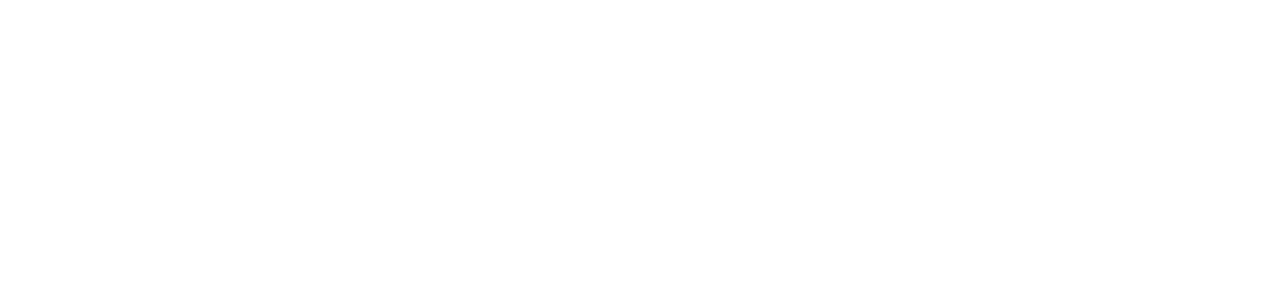
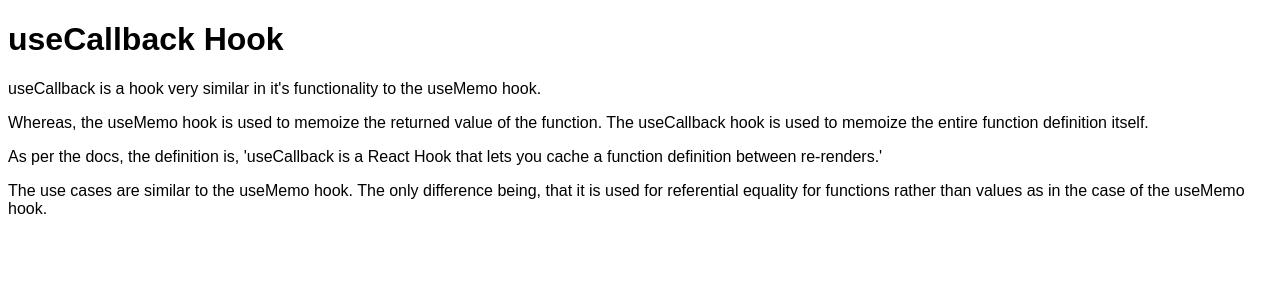
Before and after one commit to syedmustassim/React-Hooks-CheatSheet, a React (Create React App) app: page /usecallback in a window 1280 px wide. Before the commit this address had no page. Shown: the top 300 px of the page. Built offline with nearby package versions, Linux system fonts and the light colour scheme.

Commit message:
feat: useCallback added

```diff
--- a/src/Home.js
+++ b/src/Home.js
@@ -10,6 +10,9 @@
             <div>
                 <Link to="/usememo"> useMemo Hook </Link>
             </div>
+             <div>
+                <Link to="/usecallback"> useCallback Hook </Link>
+            </div>
         </div>
     )
 }
--- /dev/null
+++ b/src/Pages/UseCallbackPage.js
@@ -0,0 +1,15 @@
+
+
+const UseCallbackPage = () => {
+    return(
+        <div>
+            <h1> useCallback Hook </h1>
+            <p> useCallback is a hook very similar in it's functionality to the useMemo hook. </p>
+            <p> Whereas, the useMemo hook is used to memoize the returned value of the function. The useCallback hook is used to memoize the entire function definition itself. </p>
+            <p> As per the docs, the definition is, 'useCallback is a React Hook that lets you cache a function definition between re-renders.' </p>
+            <p> The use cases are similar to the useMemo hook. The only difference being, that it is used for referential equality for functions rather than values as in the case of the useMemo hook. </p>
+        </div>
+    )
+}
+
+export default UseCallbackPage;
--- a/src/Routes/AppRouter.js
+++ b/src/Routes/AppRouter.js
@@ -1,5 +1,6 @@
 import {Routes, Route} from "react-router-dom"
 import Home from "../Home"
+import UseCallbackPage from "../Pages/UseCallbackPage";
 import UseMemoPage from "../Pages/UseMemoPage";
 import UseRefPage from "../Pages/UseRefPage";
 import UseMemoOne from "../useMemo/UseMemoOne";
@@ -18,6 +19,7 @@
                 <Route path="/useref/refjsxelement" element={<UseRefHook/>} />
                 <Route path="/usememo" element={<UseMemoPage/>} />
                 <Route path="/usememo/example1" element={<UseMemoOne/>} />
+                <Route path="/usecallback" element={<UseCallbackPage/>} />
             </Routes>
 
         </div>
```
